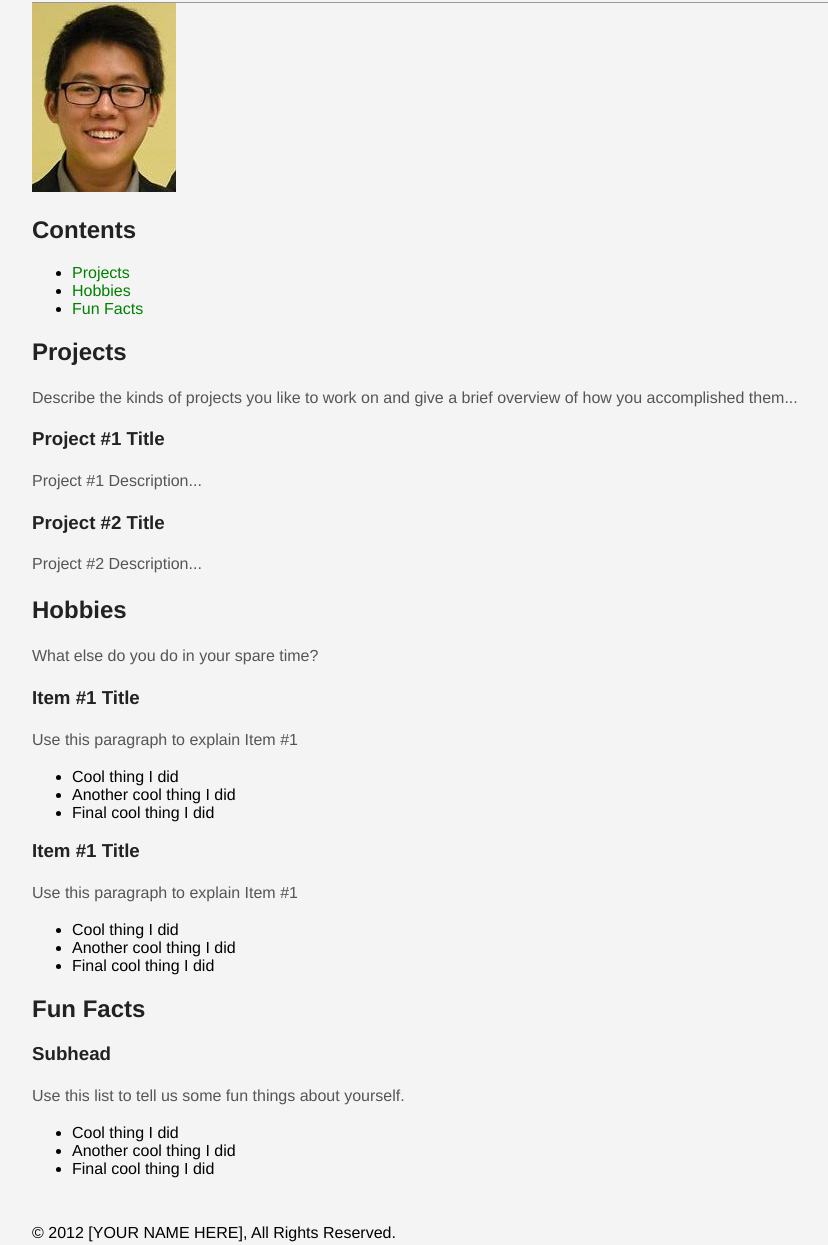
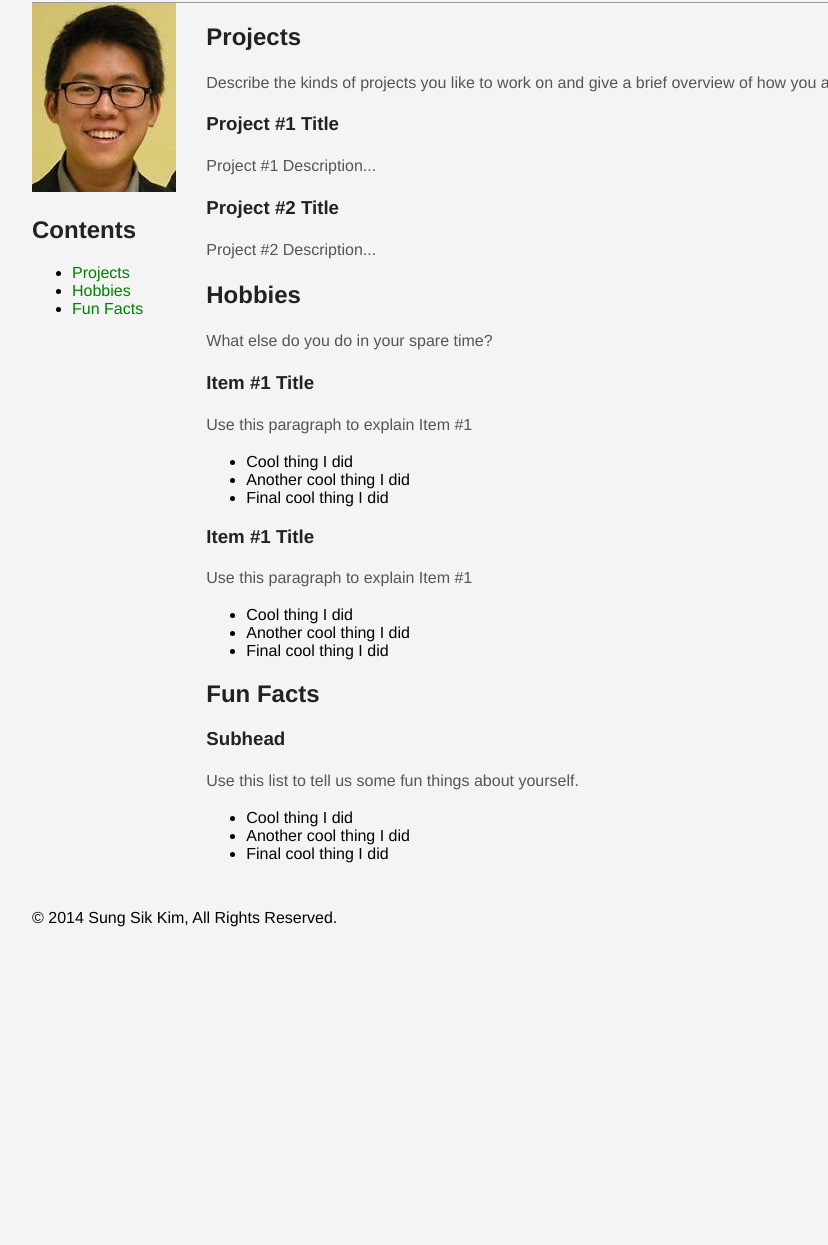
Before and after one commit to thisisSSK/thisisSSK.github.io, a plain HTML site: page index.html in a window 1280 px wide. Shown: the part 118-1363 px from the top of the page, without its empty margins (138-966 px from the left). After the commit the page ends 1075 px from the top, so only its background shows below. Drawn offline with Linux system fonts and the light colour scheme.

Commit message:
Practicing javascript and also added 2 column profile layout

```diff
--- a/index.html
+++ b/index.html
@@ -16,8 +16,9 @@
 
     <div class="content clearfix">
       <!-- Page Navigation -->
-	  <img src = "resources/mypic.jpg" />
+
       <div id="nav">
+		<img src = "resources/mypic.jpg" />
         <h2>Contents</h2>
 
         <ul>
@@ -72,7 +73,7 @@
     </div>
 
     <div id="copyright" class="content">
-      &copy; 2012 [YOUR NAME HERE], All Rights Reserved.
+      &copy; 2014 Sung Sik Kim, All Rights Reserved.
     </div>
   </body>
 </html>
--- a/resources/javascript.js
+++ b/resources/javascript.js
@@ -1 +1,5 @@
-// Your Javascript will go here!
+
+$(document).ready(function() {
+	$("copyricht").click(function() {
+		@(this).css('color','purple');
+});
--- a/resources/layout.css
+++ b/resources/layout.css
@@ -37,13 +37,18 @@ a:hover {
 
 #nav {
 	margin: 0 20px 0 0;
+	width : 200 px;
   /* CHALLENGE 3: how could you get this to float to the left side of the screen? */
+	float : left;
+	border-left : 2 px;
 }
 
 #main {
 	margin: 0;
   /*  CHALLENGE 3: how could you get this to float to the left side of the screen? */
-  /* CHALLENGE 2: how could you give this element a one-pixel border down its left side? */
+  border-left : 5 px;
+  width : 600 px;
+  float : right;
 }
 
 #copyright {
```
